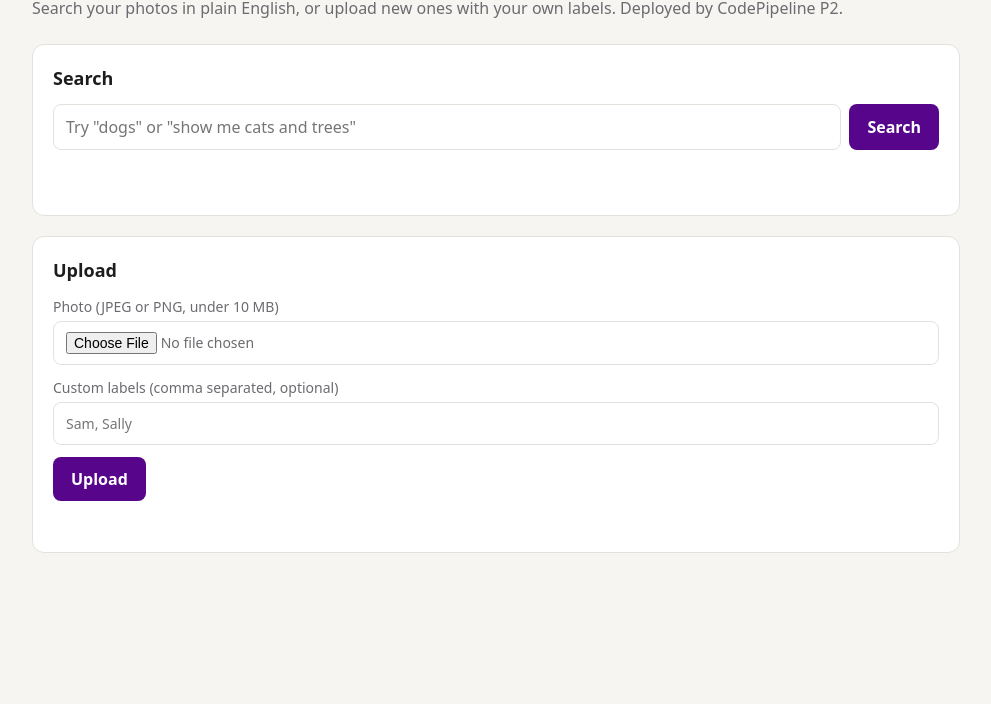
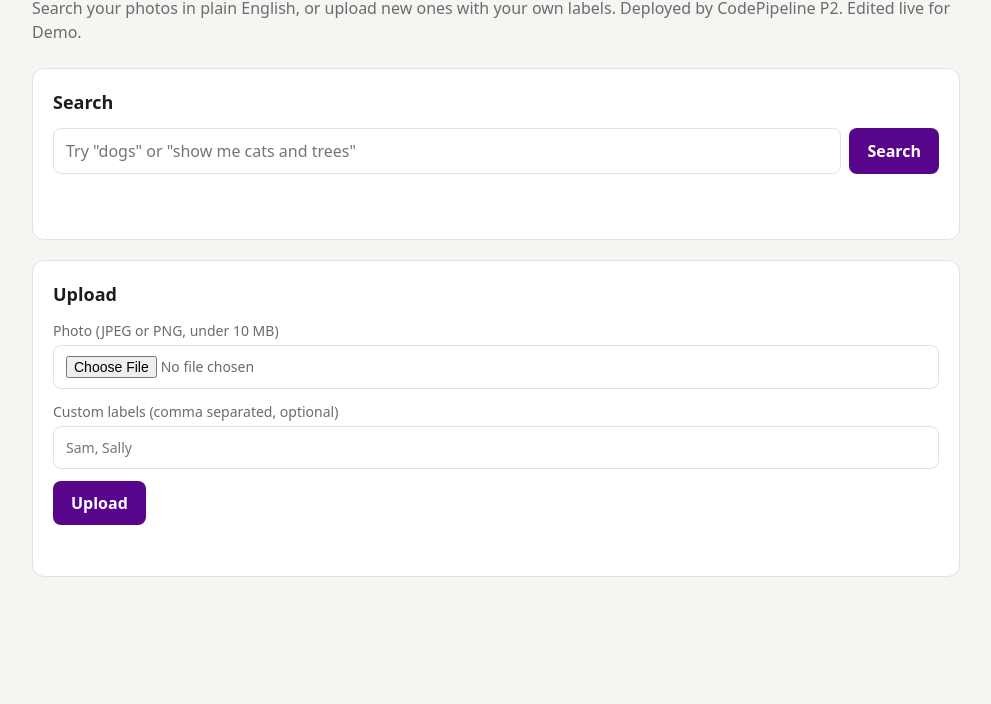
Before and after one commit to adhyayanverma/photo-album-frontend, a plain HTML site: page index.html in a window 1280 px wide. Shown: the part 96-800 px from the top of the page, without its empty margins (144-1135 px from the left). Drawn offline with Linux system fonts and the light colour scheme; a script that the page names is missing.

Commit message:
Update subtitle for video demo

```diff
--- a/index.html
+++ b/index.html
@@ -9,7 +9,7 @@
 <body>
   <header class="top">
     <h1>Photo Album</h1>
-    <p class="sub">Search your photos in plain English, or upload new ones with your own labels. Deployed by CodePipeline P2.</p>
+    <p class="sub">Search your photos in plain English, or upload new ones with your own labels. Deployed by CodePipeline P2. Edited live for Demo.</p>
   </header>
 
   <main>
```
